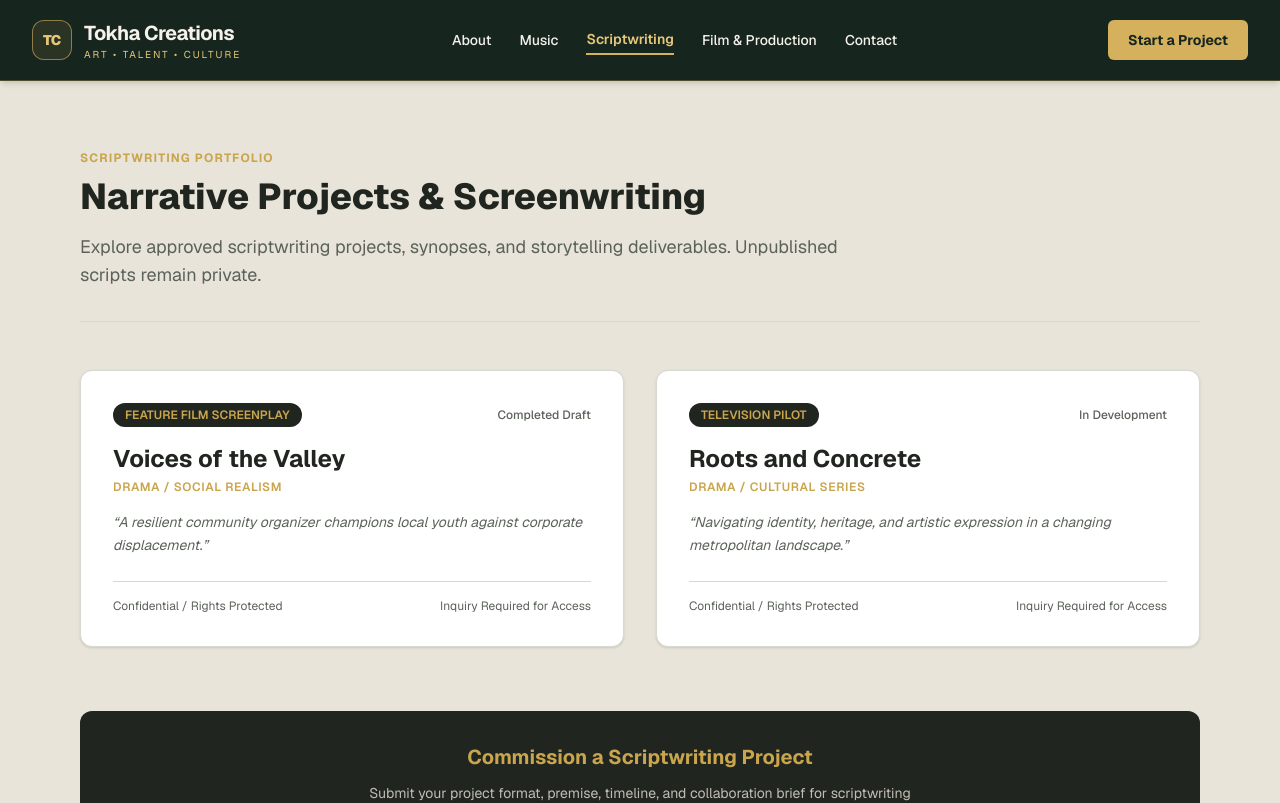
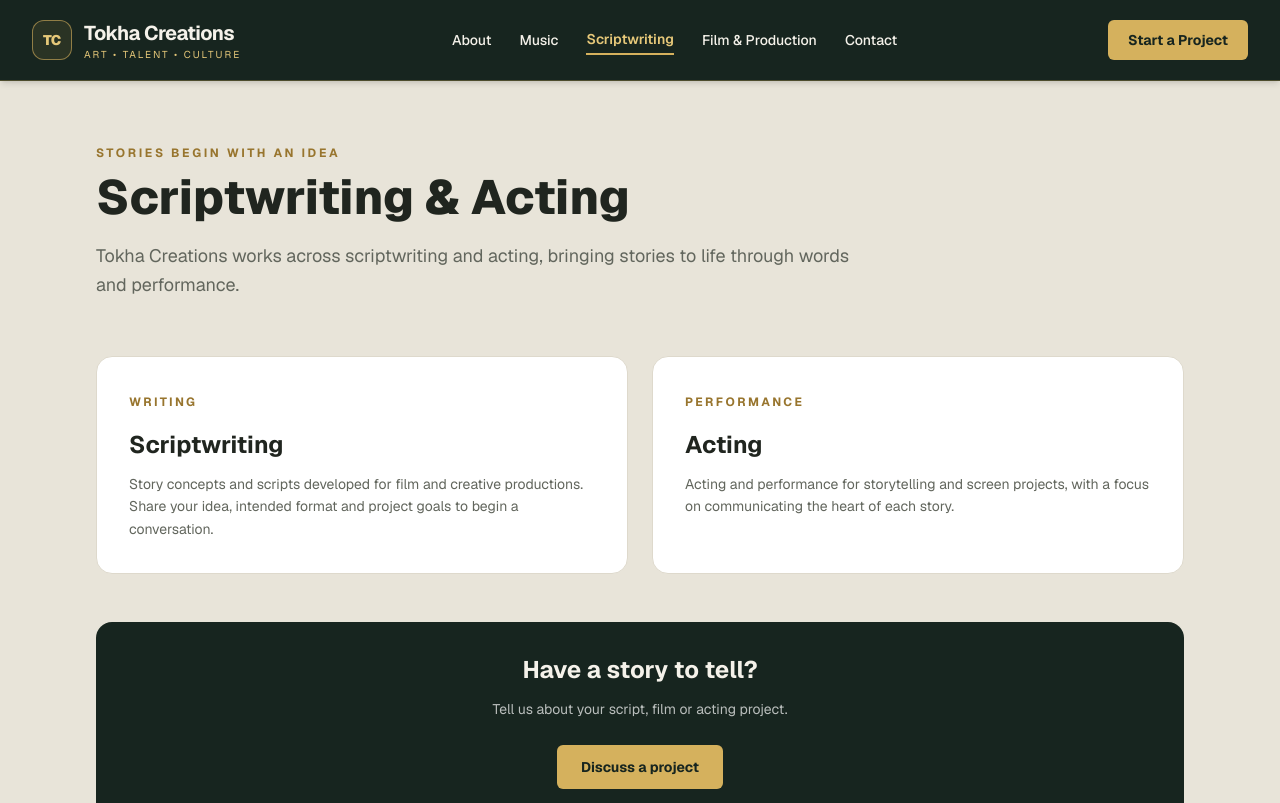
Before and after one commit to Jonathan97k/chikondi, a Next.js app: page /writing in a window 1280 px wide. Shown: the top 803 px of the page. Built offline with nearby package versions, Linux system fonts and the light colour scheme.

Commit message:
Adapt app/writing/page.tsx for Tokha Creations

```diff
--- a/app/writing/page.tsx
+++ b/app/writing/page.tsx
@@ -1,71 +1,30 @@
 import Link from "next/link";
 
 export default function WritingPage() {
-  const projects = [
-    {
-      slug: "voices-of-the-valley",
-      title: "Voices of the Valley",
-      format: "Feature Film Screenplay",
-      genre: "Drama / Social Realism",
-      logline: "A resilient community organizer champions local youth against corporate displacement.",
-      status: "Completed Draft",
-    },
-    {
-      slug: "roots-and-concrete",
-      title: "Roots and Concrete",
-      format: "Television Pilot",
-      genre: "Drama / Cultural Series",
-      logline: "Navigating identity, heritage, and artistic expression in a changing metropolitan landscape.",
-      status: "In Development",
-    },
-  ];
-
   return (
-    <div className="max-w-6xl mx-auto px-4 py-16 text-[#20251F]">
-      <div className="mb-12 border-b border-[#D6D9D1] pb-8">
-        <span className="text-xs uppercase tracking-widest text-[#C9A54D] font-bold">Scriptwriting Portfolio</span>
-        <h1 className="text-4xl font-extrabold mt-2 mb-4">Narrative Projects & Screenwriting</h1>
-        <p className="text-lg text-[#5B6259] max-w-3xl">
-          Explore approved scriptwriting projects, synopses, and storytelling deliverables. Unpublished scripts remain private.
-        </p>
+    <main className="mx-auto max-w-6xl px-4 py-16 text-[#20251F] sm:px-6 lg:px-8">
+      <header className="mb-14 max-w-3xl">
+        <p className="mb-3 text-xs font-bold uppercase tracking-[0.22em] text-[#98752E]">Stories begin with an idea</p>
+        <h1 className="text-4xl font-extrabold sm:text-5xl">Scriptwriting & Acting</h1>
+        <p className="mt-5 text-lg leading-relaxed text-[#62665D]">Tokha Creations works across scriptwriting and acting, bringing stories to life through words and performance.</p>
+      </header>
+      <div className="grid gap-6 md:grid-cols-2">
+        <article className="rounded-2xl border border-[#DED9CC] bg-white p-8">
+          <span className="text-xs font-bold uppercase tracking-[0.2em] text-[#98752E]">Writing</span>
+          <h2 className="mt-4 text-2xl font-bold">Scriptwriting</h2>
+          <p className="mt-3 text-sm leading-relaxed text-[#62665D]">Story concepts and scripts developed for film and creative productions. Share your idea, intended format and project goals to begin a conversation.</p>
+        </article>
+        <article className="rounded-2xl border border-[#DED9CC] bg-white p-8">
+          <span className="text-xs font-bold uppercase tracking-[0.2em] text-[#98752E]">Performance</span>
+          <h2 className="mt-4 text-2xl font-bold">Acting</h2>
+          <p className="mt-3 text-sm leading-relaxed text-[#62665D]">Acting and performance for storytelling and screen projects, with a focus on communicating the heart of each story.</p>
+        </article>
       </div>
-
-      <div className="grid grid-cols-1 md:grid-cols-2 gap-8 mb-16">
-        {projects.map((project) => (
-          <div key={project.slug} className="bg-white rounded-xl p-8 border border-[#D6D9D1] shadow-sm flex flex-col justify-between">
-            <div>
-              <div className="flex justify-between items-center mb-4">
-                <span className="py-1 px-3 rounded-full bg-[#20251F] text-[#C9A54D] text-xs font-semibold uppercase">
-                  {project.format}
-                </span>
-                <span className="text-xs text-[#5B6259] font-medium">{project.status}</span>
-              </div>
-              <h2 className="text-2xl font-bold mb-1 text-[#20251F]">{project.title}</h2>
-              <p className="text-xs text-[#C9A54D] font-semibold mb-4 uppercase tracking-wider">{project.genre}</p>
-              <p className="text-[#5B6259] text-sm leading-relaxed mb-6 italic">
-                &ldquo;{project.logline}&rdquo;
-              </p>
-            </div>
-            <div className="pt-4 border-t border-[#D6D9D1] flex justify-between items-center text-xs text-[#5B6259]">
-              <span>Confidential / Rights Protected</span>
-              <span>Inquiry Required for Access</span>
-            </div>
-          </div>
-        ))}
-      </div>
-
-      <div className="bg-[#20251F] text-[#E8E4D9] rounded-xl p-8 text-center">
-        <h3 className="text-xl font-bold mb-3 text-[#C9A54D]">Commission a Scriptwriting Project</h3>
-        <p className="text-sm text-[#E8E4D9]/80 max-w-xl mx-auto mb-6">
-          Submit your project format, premise, timeline, and collaboration brief for scriptwriting services.
-        </p>
-        <Link
-          href="/hire"
-          className="inline-block py-3 px-6 rounded bg-[#C9A54D] text-[#20251F] font-bold text-sm hover:bg-[#b8933e] transition-all"
-        >
-          Submit Scriptwriting Brief
-        </Link>
-      </div>
-    </div>
+      <section className="mt-12 rounded-2xl bg-[#17251F] p-8 text-center text-[#F5F2EA]">
+        <h2 className="text-2xl font-bold">Have a story to tell?</h2>
+        <p className="mx-auto mt-3 max-w-xl text-sm leading-relaxed text-white/70">Tell us about your script, film or acting project.</p>
+        <Link href="/hire" className="mt-6 inline-flex rounded-md bg-[#D5B15D] px-6 py-3 text-sm font-bold text-[#17251F]">Discuss a project</Link>
+      </section>
+    </main>
   );
 }
```
